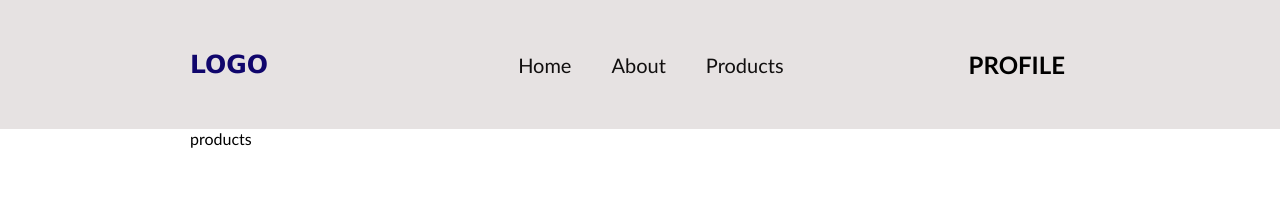
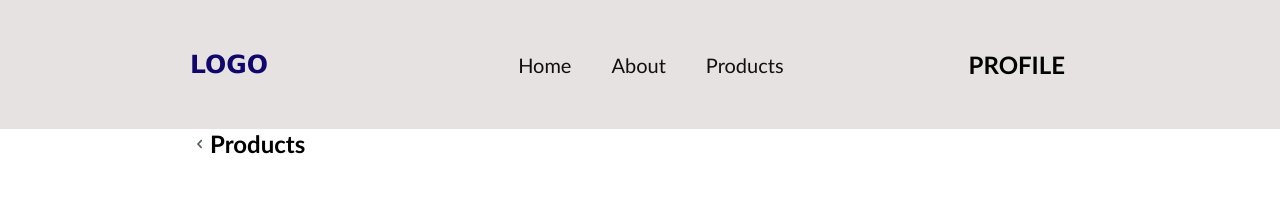
Before and after one commit to Tornik2/Assignment1, a Next.js app: page /products in a window 1280 px wide. Shown: the top 219 px of the page. Built offline with nearby package versions, Linux system fonts and the light colour scheme; no server answers.

Commit message:
add products fetching functionality

```diff
--- a/app/products/page.js
+++ b/app/products/page.js
@@ -1,10 +1,38 @@
+"use client";
 import "./products.css";
+import { useState, useEffect } from "react";
 
 export default function Products() {
+  const [products, setProducts] = useState([]);
+
+  useEffect(() => {
+    const fetchProducts = async () => {
+      try {
+        const res = await fetch("https://dummyjson.com/products");
+
+        if (!res.ok)
+          throw new Error("Somthing went wrong with fetching Products");
+
+        const data = await res.json();
+        if (data.Response === "False") throw new Error("Products not found!");
+        setProducts(data.products);
+        console.log(data.products[0]);
+      } catch (error) {
+        console.log(error);
+      }
+    };
+    fetchProducts();
+  }, []);
+
   return (
     <>
-      <div className="products__wrapper"></div>
-      products
+      <div className="products__page__wrapper">
+        <div className="section_heading">
+          <img src="/assets/chevron-left.85606530.svg" alt="breadcrums-arrow" />
+          <h1 className="section_name">Products</h1>
+        </div>
+        <div className="products"></div>
+      </div>
     </>
   );
 }
```
